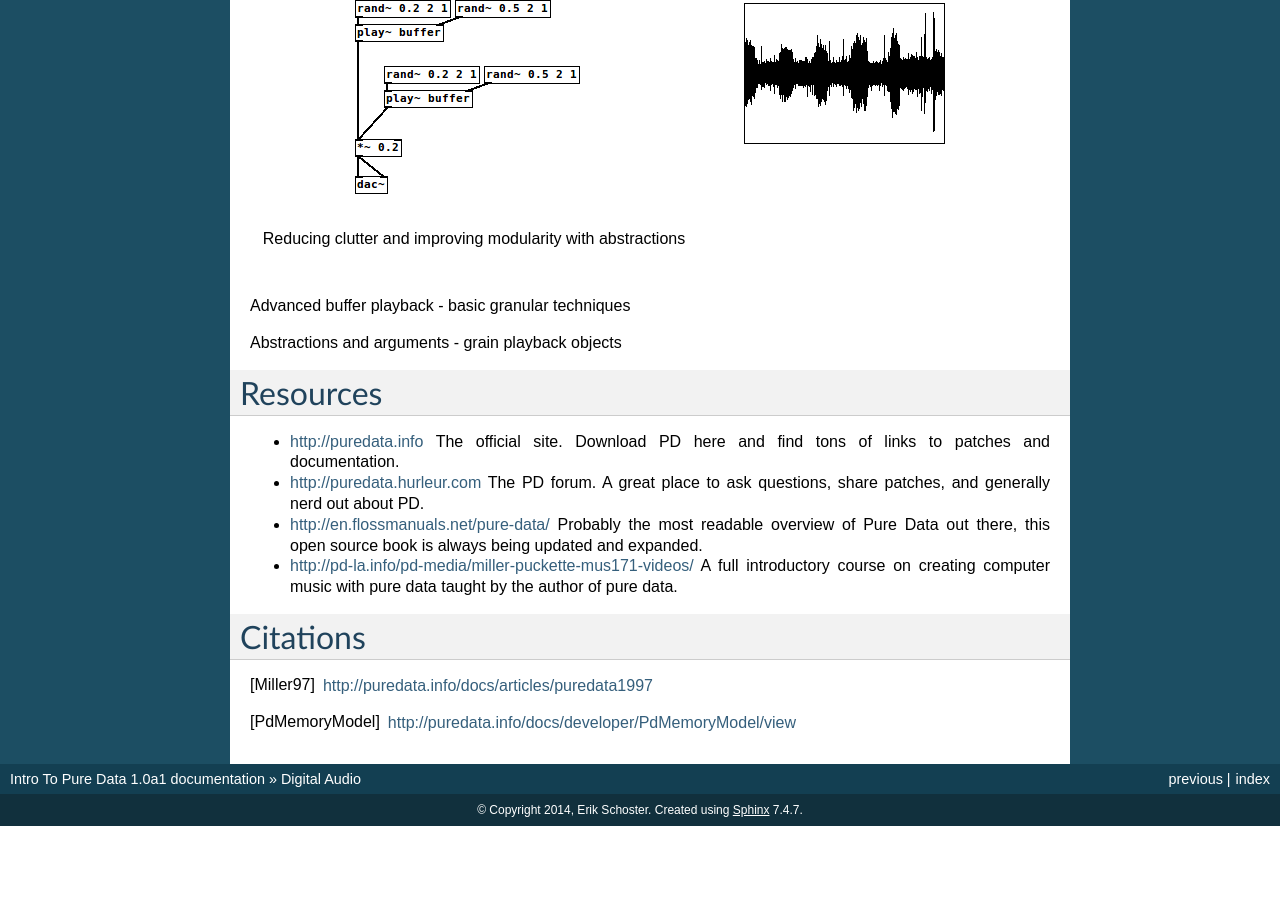
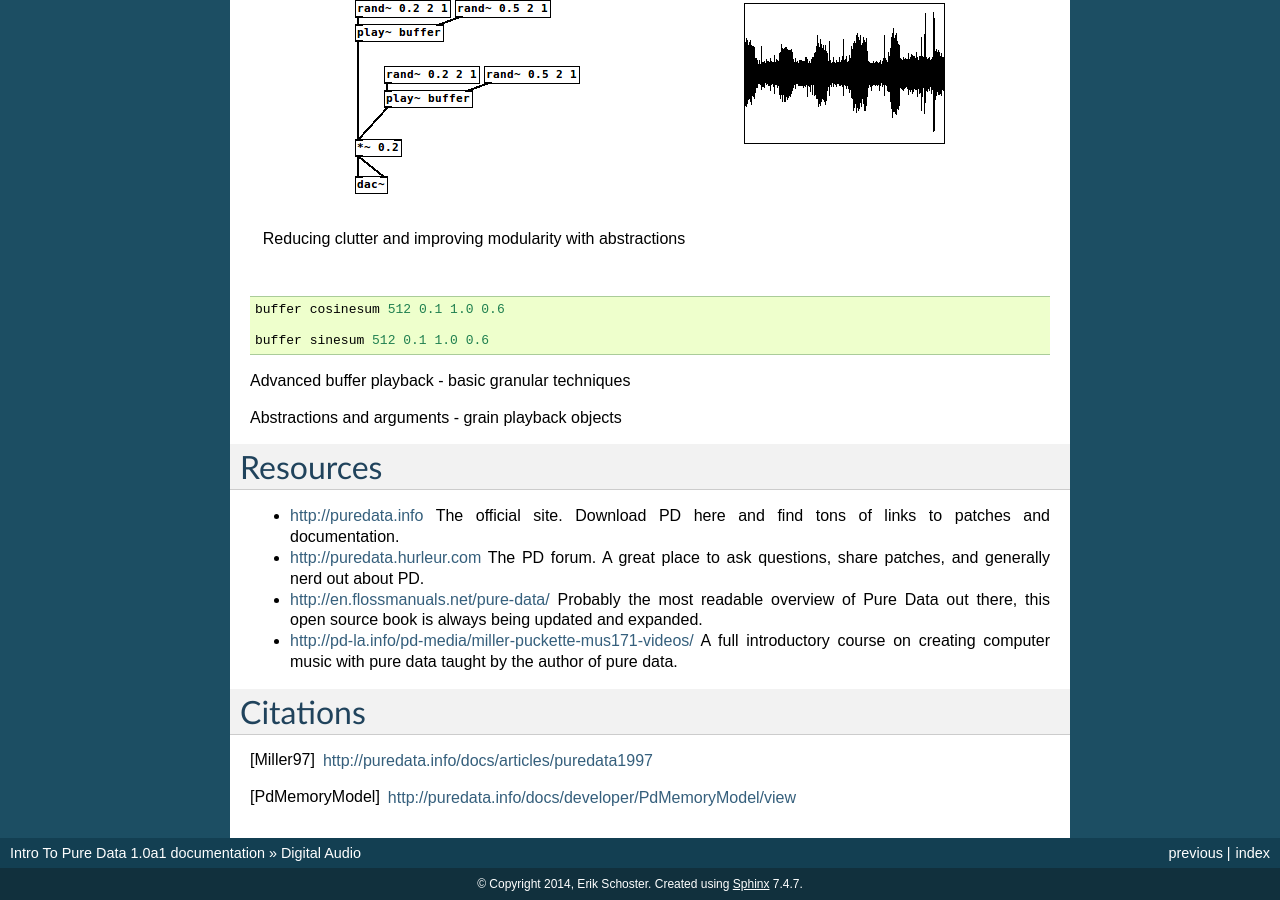
Before and after one commit to hecanjog/pdintro, a Sphinx documentation site: the page built from source/first.rst, in a window 1280 px wide and 900 px high, scrolled down 11017 px. Built offline with Sphinx 7.4.7, drawn with Linux system fonts in a browser that asks for light colours; formulas are drawn with MathJax 3; before the commit the page ends 11843 px from its top, so only the background shows below that.

Commit message:
add table synth note

```diff
--- a/source/first.rst
+++ b/source/first.rst
@@ -327,7 +327,11 @@ Simplify the patch with abstractions
 
    Reducing clutter and improving modularity with abstractions
 
+::
 
+    buffer cosinesum 512 0.1 1.0 0.6
+
+    buffer sinesum 512 0.1 1.0 0.6
 
 Advanced buffer playback - basic granular techniques
 
```
